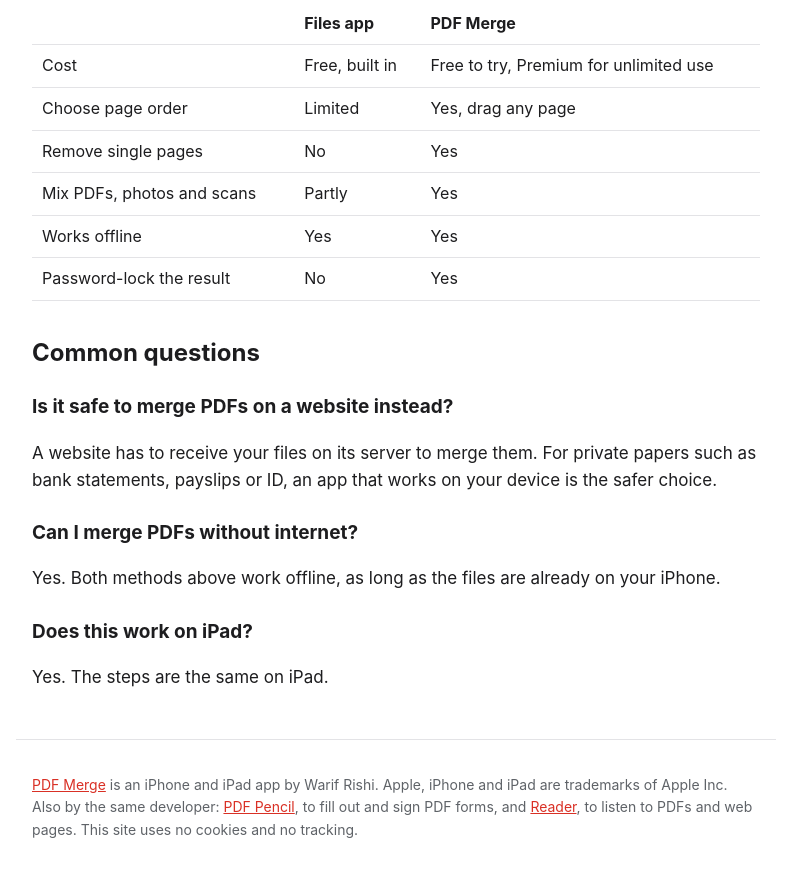
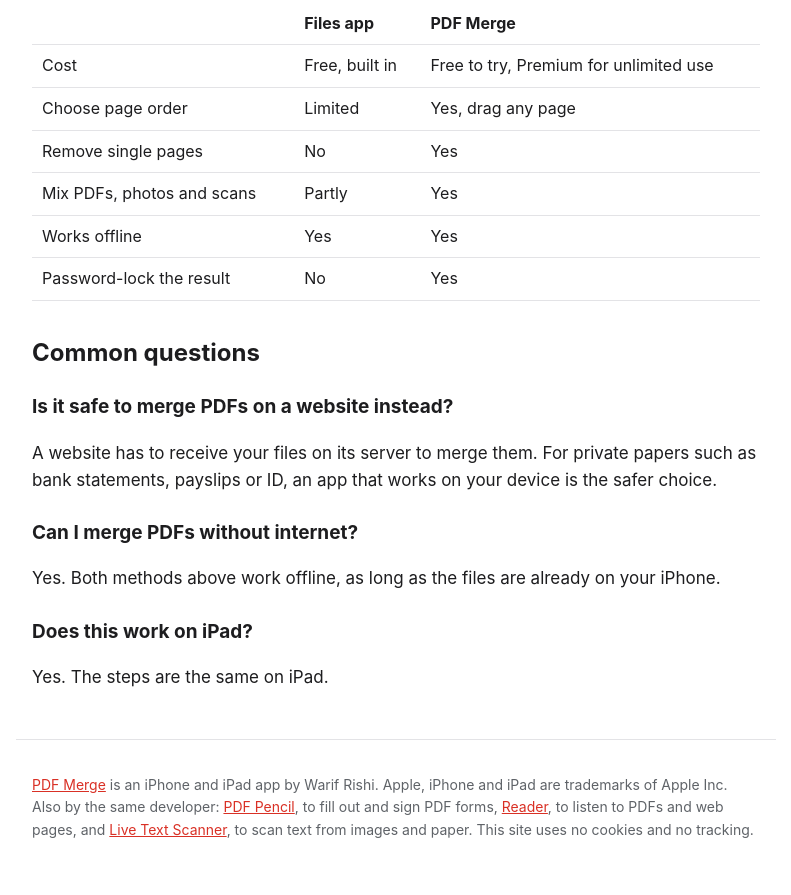
Before and after one commit to rishi420/pdf-merge, a plain HTML site: page merge-pdf-on-iphone.html in a window 1280 px wide. Shown: the part 1680-2575 px from the top of the page, without its empty margins (244-1035 px from the left). Drawn offline with Linux system fonts and the light colour scheme.

Commit message:
Link to the Live Text Scanner site
Co-Authored-By: Claude Opus 5.5 <noreply@anthropic.com>

```diff
--- a/merge-pdf-on-iphone.html
+++ b/merge-pdf-on-iphone.html
@@ -69,7 +69,7 @@
   <p>Yes. The steps are the same on iPad.</p>
 </main>
 <footer>
-  <p><a href="./">PDF Merge</a> is an iPhone and iPad app by Warif Rishi. Apple, iPhone and iPad are trademarks of Apple Inc. Also by the same developer: <a href="https://rishi420.github.io/pdf-pencil/">PDF Pencil</a>, to fill out and sign PDF forms, and <a href="https://rishi420.github.io/reader/">Reader</a>, to listen to PDFs and web pages. This site uses no cookies and no tracking.</p>
+  <p><a href="./">PDF Merge</a> is an iPhone and iPad app by Warif Rishi. Apple, iPhone and iPad are trademarks of Apple Inc. Also by the same developer: <a href="https://rishi420.github.io/pdf-pencil/">PDF Pencil</a>, to fill out and sign PDF forms, <a href="https://rishi420.github.io/reader/">Reader</a>, to listen to PDFs and web pages, and <a href="https://rishi420.github.io/live-text-scanner/">Live Text Scanner</a>, to scan text from images and paper. This site uses no cookies and no tracking.</p>
 </footer>
 </body>
 </html>
```
Also changed, not shown: index.html (+1 -1 lines), photos-to-pdf-on-iphone.html (+1 -1 lines), scan-documents-to-pdf-on-iphone.html (+1 -1 lines), split-pdf-on-iphone.html (+1 -1 lines).
